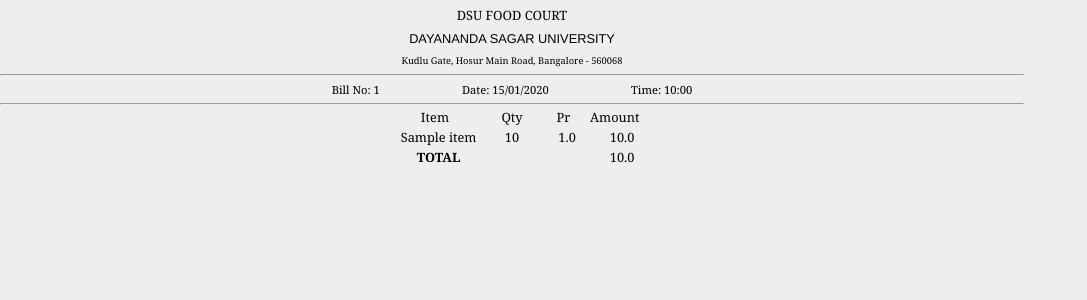
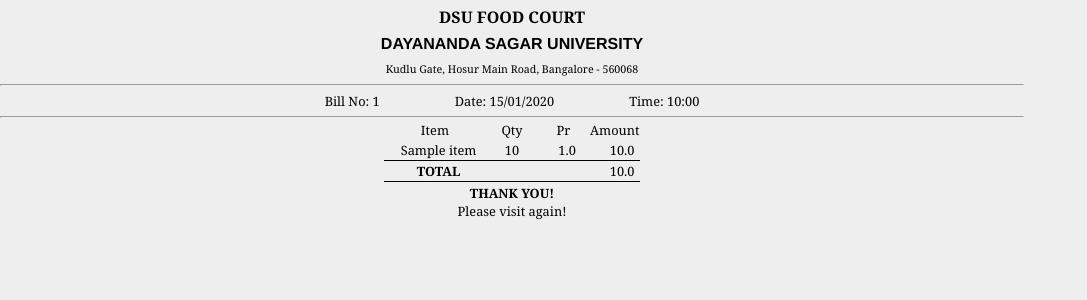
Before and after one commit to NuthanB/BillingSystem, a Flask app: page /print-bill?bill_id=0 in a window 1280 px wide. Shown: the top 300 px of the page, without its empty margins (0-1087 px from the left). Run offline with Flask 3, Linux system fonts and the light colour scheme; the visitor is signed in with stand-in values (Sample User, id 1); tables that the repository leaves empty hold one stand-in row (values such as "Sample post").

Commit message:
time to release

```diff
--- a/app/static/css/style.css
+++ b/app/static/css/style.css
@@ -391,6 +391,13 @@ h3 {
   margin-bottom: 2vh;
 }
 
+.bill-table {
+  border: 1px solid black;
+  max-height: 50vh;
+  height: 100%;
+  overflow-y: auto;
+}
+
 .current-bill #total {
   text-align: center;
   font-family: var(--body-font);
@@ -754,13 +761,13 @@ h3 {
 .print-bill h3,
 .print-bill p {
   margin: 0.5vw;
-  font-size: 0.8rem;
-  font-weight: 300;
+  font-size: 1rem;
 }
 
 .print-bill p {
-  font-size: 0.7rem;
+  font-size: 0.8rem;
 }
+
 
 .print-bill table {
   margin-inline: auto;
@@ -781,6 +788,11 @@ h3 {
   display: grid;
   grid-template-columns: 3fr 1fr 2fr 1fr;
   font-size: 0.8rem;
+}
+
+.totalling {
+  border-top: 1px solid black;
+  border-bottom: 1px solid black;
 }
 
 .bill-report .btn-print,
@@ -834,6 +846,21 @@ h3 {
 .subtotal-row {
   font-weight: 700;
   margin-bottom: 10px;
+}
+
+.thank-you {
+  display: flex;
+  flex-direction: column;
+  justify-content: center;
+  align-items: center;
+}
+
+.thank-you p {
+  margin: 0;
+}
+
+.thank-you p:first-child {
+  font-weight: 800;
 }
 
 /* ----------------- STOCK UPDATION ------------------- */
--- a/app/templates/token_print.html
+++ b/app/templates/token_print.html
@@ -35,6 +35,10 @@ block content %}
         <td>{{ total }}</td>
       </tr>
     </table>
+    <div class="thank-you">
+      <p>THANK YOU!</p>
+      <p>Please visit again!</p>
+    </div>
   </div>
 </section>
 <script>
```
Also changed, not shown: app/templates/index.html (+8 -7 lines).
